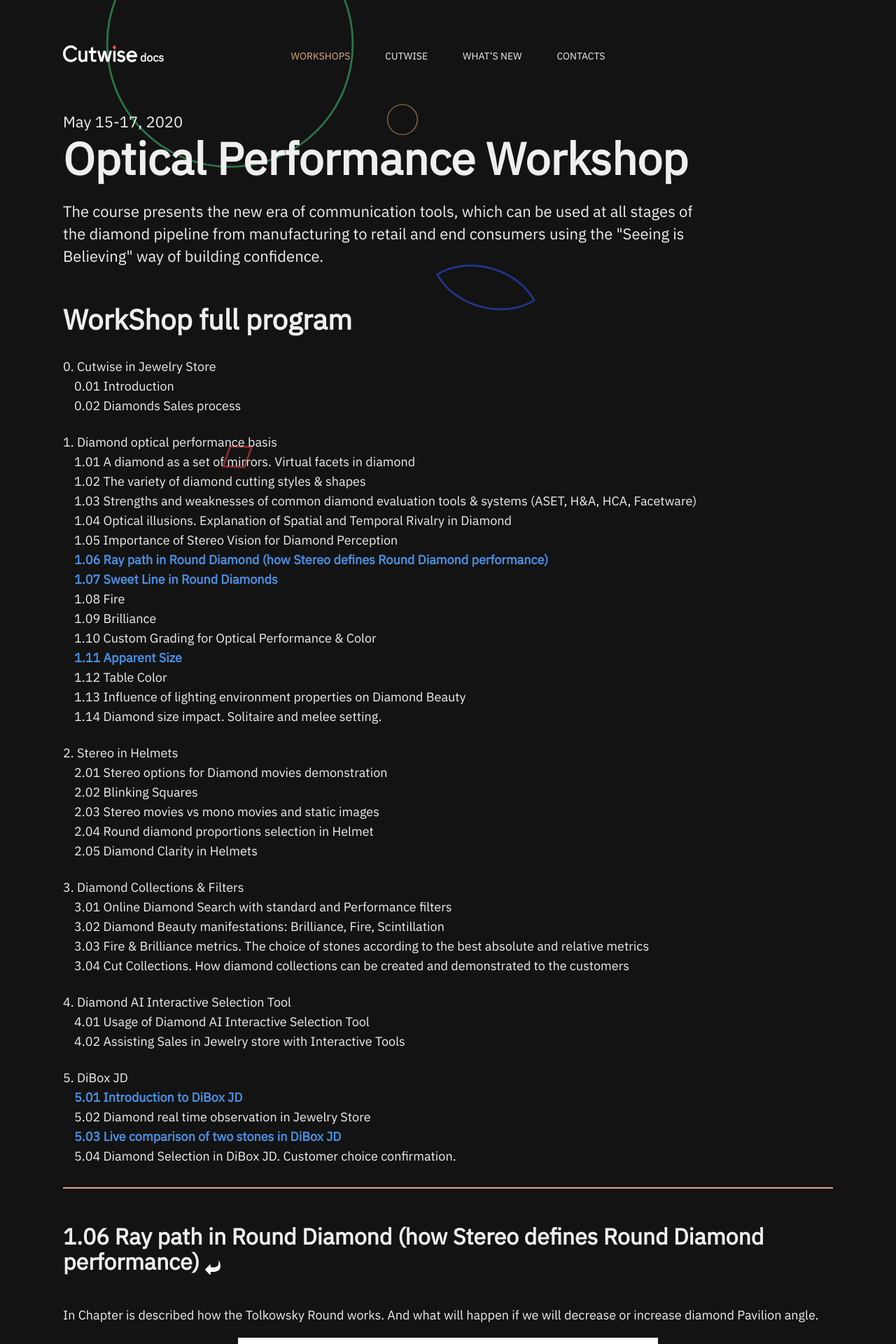
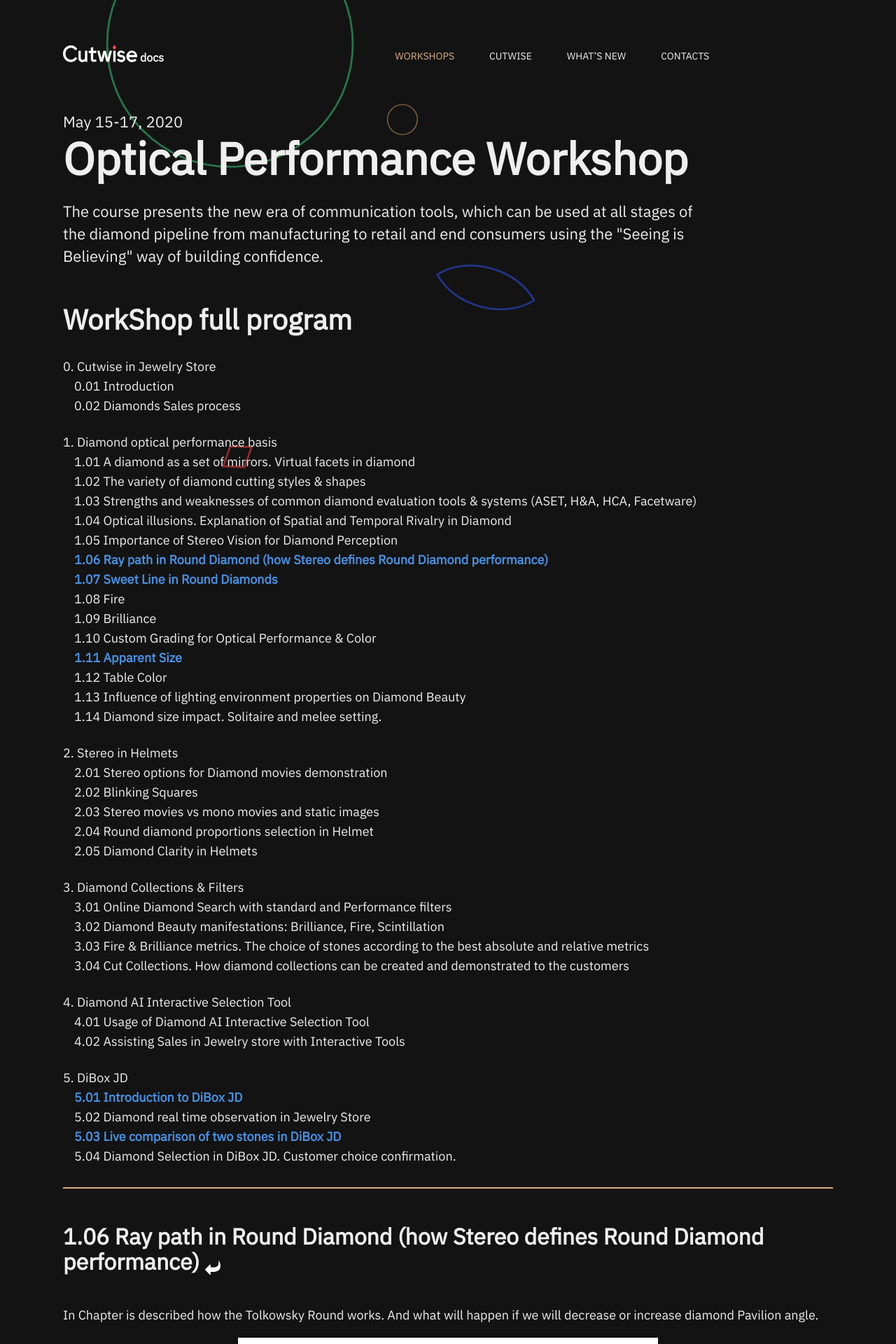
Before and after one commit to lutskanu/cutwise-docs, a Jekyll site: the page built from index.html, in a window 1280 px wide. Shown: the top 1920 px of the page at 70% size. Built offline with Jekyll 4.4.1, drawn with Linux system fonts in a browser that asks for light colours; nearby versions of some CDN libraries; the list of posts is cut into pages by our own code.

Commit message:
Changes for ipad

```diff
--- a/_sass/_includes/_component__header.scss
+++ b/_sass/_includes/_component__header.scss
@@ -61,7 +61,7 @@
     padding: 64px 0;
 
     .wrap {
-      grid-template-columns: 1fr 2fr 1fr;
+      grid-template-columns: 1fr 3fr;
     }
 
     .header__menu {
```
